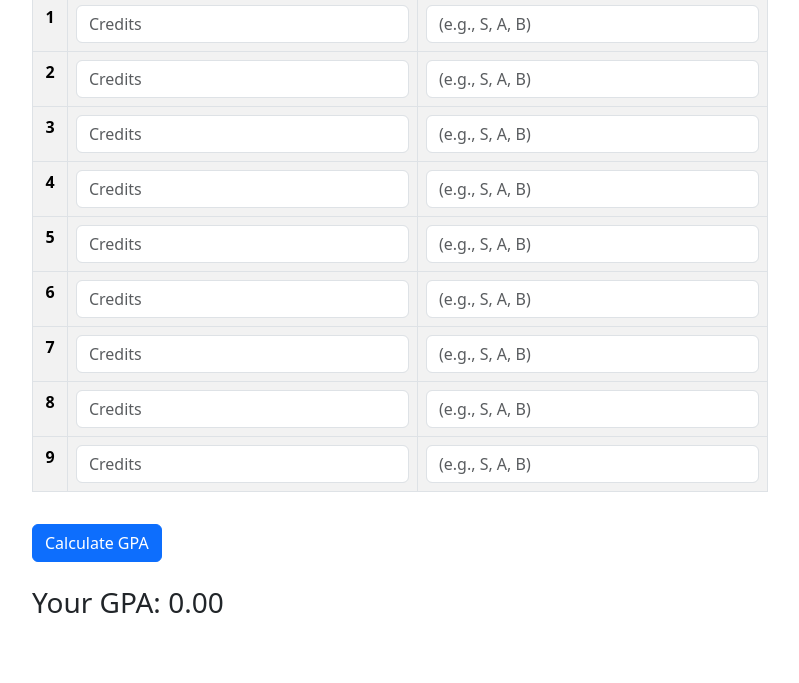
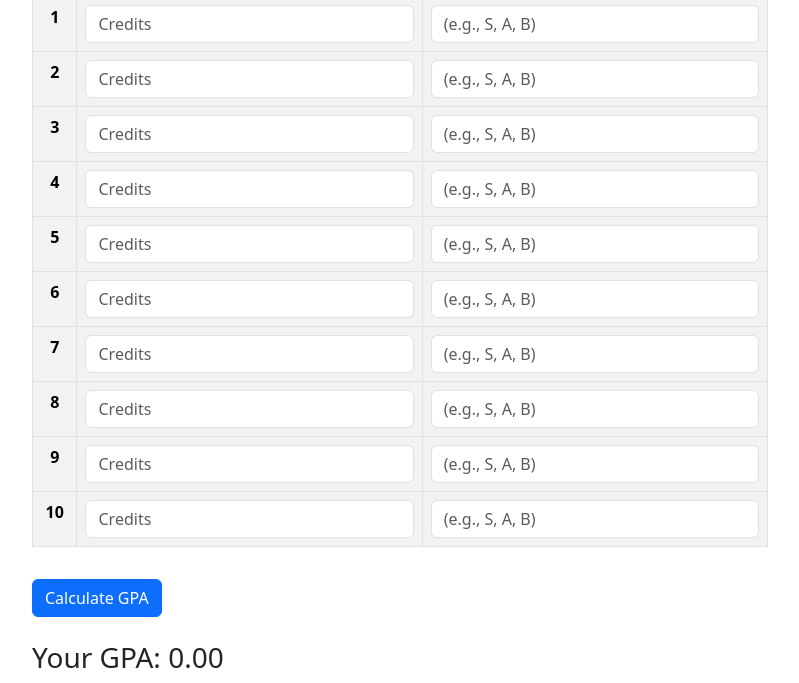
Before and after one commit to Gvarshith/gpa, a plain HTML site: page index.html in a window 1280 px wide. Shown: the part 141-824 px from the top of the page, without its empty margins (240-1039 px from the left). Before the commit the page ends 800 px from the top, so only its background shows below. Drawn offline with nearby package versions, Linux system fonts and the light colour scheme.

Commit message:
Update index.html

```diff
--- a/index.html
+++ b/index.html
@@ -72,7 +72,10 @@
                             <td><input type="text" class="form-control grade" placeholder="(e.g., S, A, B)"></td>
                             </tr>
                             <tr class="table-group-divider"></tr>
-
+                             <th scope="row">10</th>
+                            <td><input type="number" class="form-control credits" placeholder="Credits" min="0"></td>
+                            <td><input type="text" class="form-control grade" placeholder="(e.g., S, A, B)"></td>
+                            </tr>
                         </tbody>
                     </table>
                     <button class="btn btn-primary mt-3" onclick="calculateGPA()">Calculate GPA</button>
```
